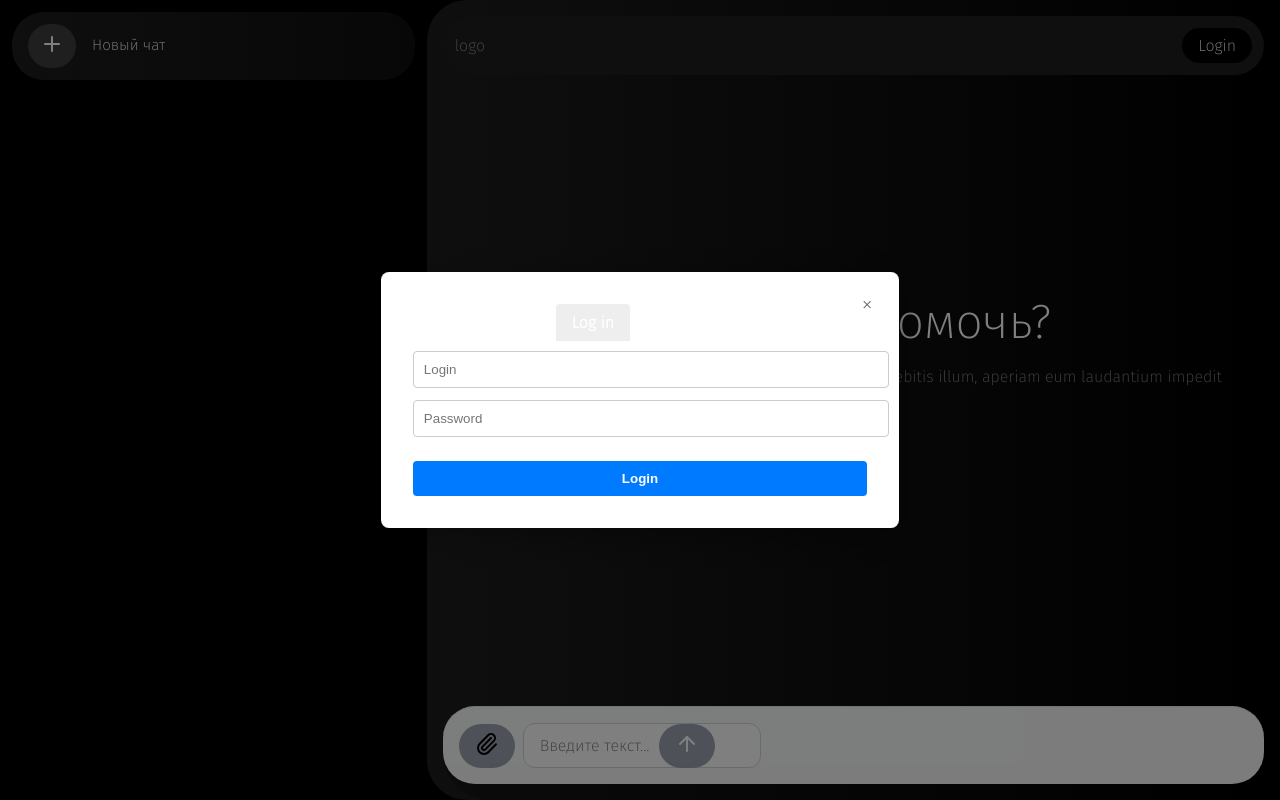
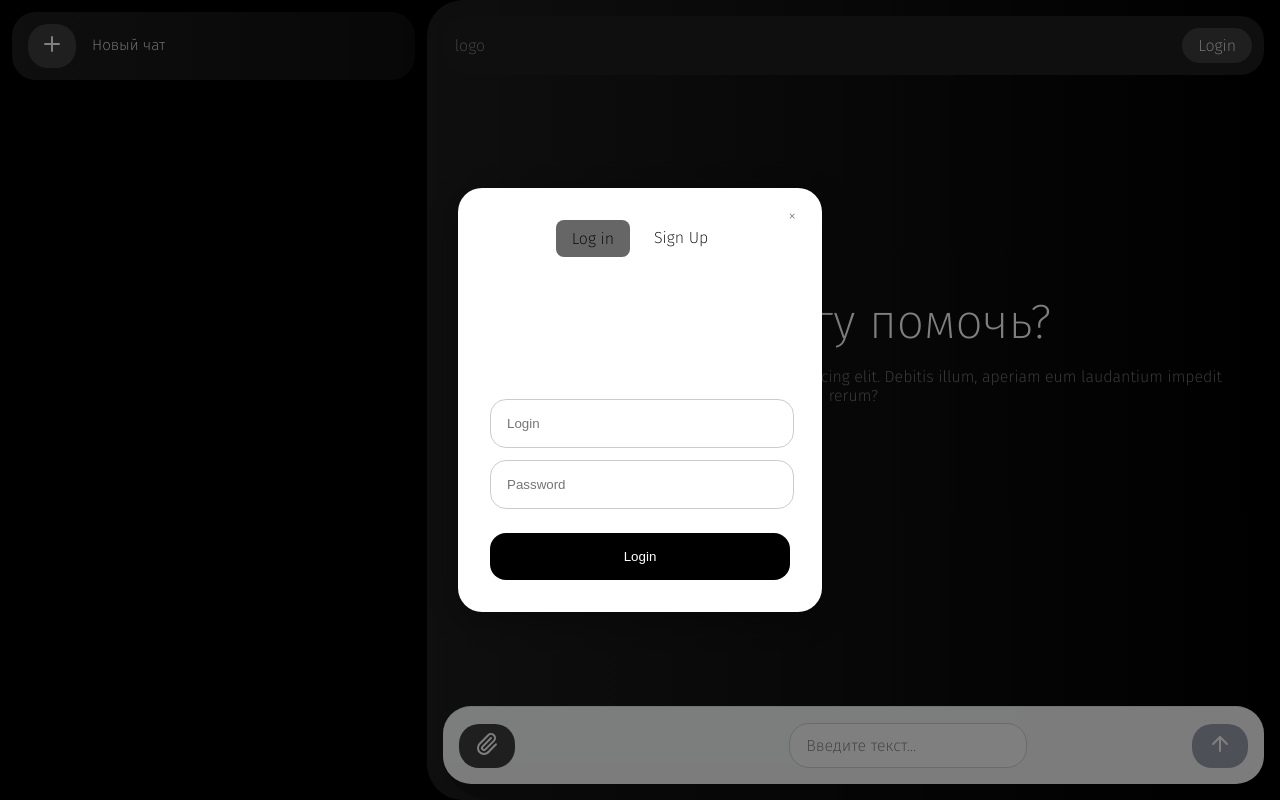
Before and after one commit to ualumi/tech-doc-simplifier, a React (Vite) app in the folder frontend/frontend/: page / in a window 1280 px wide. Both pictures are taken after a click on the button "Login". Built offline with nearby package versions, Linux system fonts and the light colour scheme.

Commit message:
loginform fixed

```diff
--- a/frontend/frontend/src/components/ChatDetail.css
+++ b/frontend/frontend/src/components/ChatDetail.css
@@ -30,7 +30,7 @@
 }*/
 
 .rounded-md {
-  border-radius: 2rem;
+  border-radius: 1.5rem;
 }
 
 .shadow {
@@ -46,23 +46,27 @@
   max-width: 80%;
   margin-bottom: 1rem;
   padding: 0.75rem 1rem;
-  border-radius: 2rem;
+  border-radius: 1.5rem;
   line-height: 1.6;
   font-size: 1rem;
 }
 
 .You {
-  background-color: #e2f0ff; /* светло-синий фон для пользователя */
+
+  background:linear-gradient(270deg, rgba(62, 62, 62, 0.25) 0%, #3E3E3E 100%);/*linear-gradient(270deg, #9BFFAB 0%, #C7BEFF 14.42%, #3E3E3E 51.92%); /* светло-синий фон для пользователя */
   margin-left: auto;
   margin-right: 0;
   text-align: left;
+  color: white;
 }
 
 .model {
-  background-color: #f3f4f6; /* светло-серый фон для модели */
+
+  background: linear-gradient(270deg, rgba(62, 62, 62, 0.25) 0%, #3E3E3E 100%); /* светло-серый фон для модели */
   margin-left: 0;
   margin-right: auto;
   text-align: left;
+  color: white;
 }
 
 .text-lg {
--- a/frontend/frontend/src/components/HistoryItem.css
+++ b/frontend/frontend/src/components/HistoryItem.css
@@ -8,20 +8,20 @@
 .field {
   padding: 0.75rem 1rem;
   background: linear-gradient(90deg, #1E1E1E 0%, rgba(30, 30, 30, 0.5) 100%);
-  border-radius: 2rem;
+  border-radius: 1.5rem;
   border: 0px solid #e5e7eb;
   /* box-shadow: 0 1px 2px rgba(0, 0, 0, 0.04);*/
   margin-bottom: 0.65rem;
-  transition: background-color 0.5s ease, box-shadow 0.2s ease;
+  transition: background 0.3s;
   display: flex;
   flex-direction: row;
   align-items: center;
   overflow: hidden;
-  margin-top: 0.5rem;
+  margin-top: 0.75rem;
 }
 
 .ArrowUpRight{
-  border-radius: 1.5rem;
+  border-radius: 1.25rem;
   background-color: #3E3E3E;
   padding: 0.5rem 0.75rem;
   margin-right: 1rem;
@@ -30,7 +30,7 @@
 
 .field:hover {
   background: linear-gradient(90deg, #1E1E1E 25%, #9898CC 77.88%, #9BFFAB 100%);
-  transition: background-color 0.5s ease, box-shadow 0.2s ease;
+  transition: background 3s;
 }
 
 .cursor-pointer {
@@ -55,5 +55,5 @@
   font-style: italic;
   color: white; /* зеленый для упрощенного текста */
   opacity: 0.5;
-  padding-top: 0.3rem;
+  padding-top: 0.25rem;
 }
--- a/frontend/frontend/src/components/LoginForm.css
+++ b/frontend/frontend/src/components/LoginForm.css
@@ -14,24 +14,32 @@
   .login-overlay.visible {
     opacity: 1;
     pointer-events: all;
+    display: flex;
+    flex-direction: column;
+    align-items: center;
   }
 
   .loginform {
+    display: flex;
+    flex-direction: column;
+    justify-content: space-between;
     background: white;
     padding: 2rem;
-    border-radius: 8px;
+    border-radius: 1.5rem;
     box-shadow: 0 8px 32px rgba(0, 0, 0, 0.3);
     transform: scale(0.9);
     opacity: 0;
     transition: all 0.3s ease;
     position: relative;
     min-width: 300px;
-    max-width: 90%;
+    height: 45vh;
+    /*max-width: 90%;*/
   }
 
   .loginform.visible {
     transform: scale(1);
     opacity: 1;
+
   }
 
   .close {
@@ -39,33 +47,34 @@
     top: 10px;
     right: 10px;
     background: none;
-    font-size: 1.5rem;
+    font-size: 1rem;
     border: none;
     cursor: pointer;
     color: #666;
   }
 
   .close:hover {
-    color: black;
+    color: #3e3e3e;
   }
 
   .form-control {
-    width: 100%;
-    padding: 10px;
+    width: 90%;
+    padding: 1rem;
     margin-bottom: 12px;
     border: 1px solid #ccc;
-    border-radius: 4px;
+    border-radius: 1rem;
+    display: flex;
+    background: none;
   }
 
   .btn.login {
     width: 100%;
-    background-color: #007bff;
+    background: black;
     border: none;
-    padding: 10px;
+    padding: 1rem;
     color: white;
-    font-weight: bold;
     cursor: pointer;
-    border-radius: 4px;
+    border-radius: 1rem;
   }
 
   .btn.login:disabled {
@@ -87,17 +96,24 @@
   .tabs button {
     padding: 8px 16px;
     border: none;
-    background: #eee;
+    background: #666;
+    color: black;
     cursor: pointer;
-    font-weight: bold;
     margin: 0 4px;
-    border-radius: 4px 4px 0 0;
+    border-radius: 0.5rem;
     transition: background 0.2s;
   }
 
+  .tabs button:hover{
+    background: white;
+  }
+
+
+
   .tabs button.active {
-    background: #fff;
+    background: none;
     border-bottom: 2px solid transparent;
+    background: white;
   }
 
   .loginform form input[type="submit"] {
--- a/frontend/frontend/src/components/NavBar.css
+++ b/frontend/frontend/src/components/NavBar.css
@@ -19,19 +19,24 @@
   .dropdown-menu {
     position: absolute;
     right: 0;
-    top: 40px;
+    top: 0;
     background: white;
     border: 1px solid #ccc;
-    border-radius: 8px;
+    border-radius: 1.25rem;
     min-width: 150px;
     padding: 10px;
     box-shadow: 0px 4px 10px rgba(0,0,0,0.1);
     z-index: 1000;
   }
 
+  .loginbutton{
+    font-size: 1.25rem;
+    padding: 1.25rem;
+  }
+
   .dropdown-username {
     margin: 0 0 10px;
-    font-weight: bold;
+    font-weight: normal;
     font-size: 1.125rem;
   }
 
@@ -40,7 +45,7 @@
     color: white;
     border: none;
     padding: 6px 10px;
-    border-radius: 4px;
+    border-radius: 1rem;
     cursor: pointer;
     width: 100%;
   }
--- a/frontend/frontend/src/components/TextInputSender.css
+++ b/frontend/frontend/src/components/TextInputSender.css
@@ -29,8 +29,8 @@
   background-color: #f9fafb;
   border-top: 1px solid #e5e7eb;
   /*flex: 1;*/
-  justify-content: left;
-  border-radius: 2rem;
+  justify-content: space-between;
+  border-radius: 1.75rem;
   /*width: 60vw;*/
   margin-bottom: 1rem;
 }
@@ -60,7 +60,7 @@
   font-family: loos;
   flex: 1;
   padding: 0.75rem 1rem;
-  border-radius: 0.75rem;
+  border-radius: 1.25rem;
   border: 1px solid #d1d5db;
   font-size: 1rem;
   background-color: #ffffff;
@@ -69,6 +69,7 @@
   width: fit-content;
   /*width: 50vw;*/
   align-items: center;
+  display: flex;
 }
 
 .InputText:focus {
@@ -80,8 +81,8 @@ button {
   font-family: loos;
   padding: 0.5rem 1rem;
   font-size: 1rem;
-  border-radius: 1.5rem;
-  background-color:black;
+  border-radius: 1.25rem;
+  background-color:#3E3E3E;
   color: #ffffff;
   border: none;
   cursor: pointer;
@@ -89,7 +90,7 @@ button {
 }
 
 button:hover:not(:disabled) {
-  background-color: #9ca3af;
+  background-color: black;
 }
 
 button:disabled {
@@ -108,7 +109,12 @@ button:disabled {
 
 
 .paperclip{
-  border-radius: 1.5rem;
-  background-color: #9ca3af;
+  border-radius: 1.25rem;
+  background-color: #3E3E3E;
   padding: 0.5rem 1rem;
+  color: white;
 }
+
+.paperclip:hover{
+  background-color: black;
+}
--- a/frontend/frontend/src/index.css
+++ b/frontend/frontend/src/index.css
@@ -158,7 +158,7 @@ body{
   padding-left: 1rem;
   padding-right: 1rem;
   background: linear-gradient(90deg, #1E1E1E 0%, #000000 100%);
-  border-radius: 2.5rem 0rem 0rem 2.5rem;
+  border-radius: 2.25rem 0rem 0rem 2.25rem;
   display: flex;
   flex-direction: column;
 }
@@ -204,7 +204,7 @@ body{
   justify-content: space-between;
   color: black;
   font-size: 0.95rem;
-  border-radius: 2rem;
+  border-radius: 1.5rem;
   background-color: #1E1E1E;
   padding: 0.75rem;
 }
```
